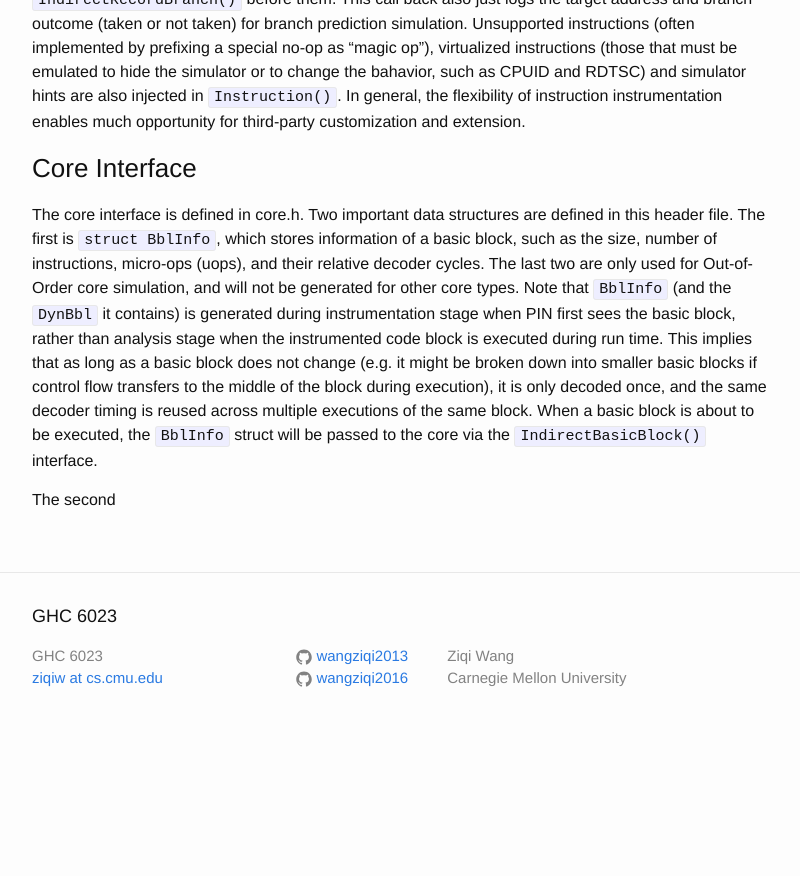
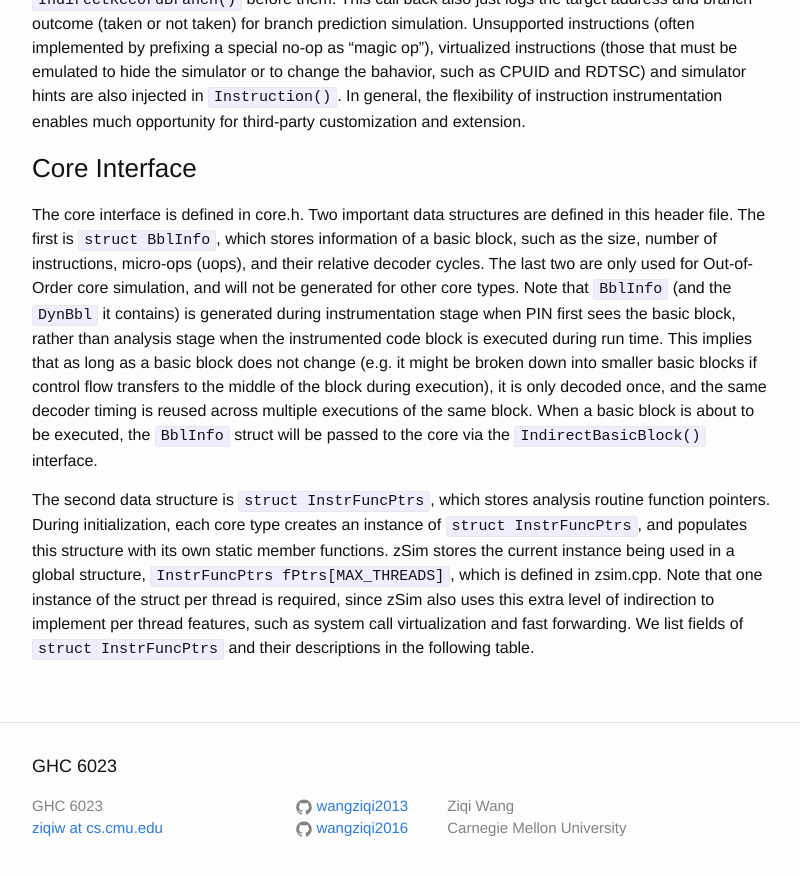
Before and after one commit to wangziqi2013/wangziqi2013.github.io, a Jekyll site: the page built from _posts/2019-12-31-zsim-microarch.markdown, in a window 1280 px wide and 900 px high, scrolled down 2088 px. Shown: the top 876 px of the window, without its empty margins (238-1038 px from the left). Built offline with Jekyll 4.4.1, drawn with Linux system fonts in a browser that asks for light colours; before the commit the page ends 2838 px from its top, so only the background shows below that.

Commit message:
Adding func ptr

```diff
--- a/_posts/2019-12-31-zsim-microarch.markdown
+++ b/_posts/2019-12-31-zsim-microarch.markdown
@@ -90,4 +90,9 @@ control flow transfers to the middle of the block during execution), it is only
 is reused across multiple executions of the same block. When a basic block is about to be executed, the `BblInfo` struct
 will be passed to the core via the `IndirectBasicBlock()` interface.
 
-The second
+The second data structure is `struct InstrFuncPtrs`, which stores analysis routine function pointers. During initialization,
+each core type creates an instance of `struct InstrFuncPtrs`, and populates this structure with its own static member functions.
+zSim stores the current instance being used in a global structure, `InstrFuncPtrs fPtrs[MAX_THREADS]`, which is defined in zsim.cpp.
+Note that one instance of the struct per thread is required, since zSim also uses this extra level of indirection to implement
+per thread features, such as system call virtualization and fast forwarding. We list fields of `struct InstrFuncPtrs` and
+their descriptions in the following table.
```
